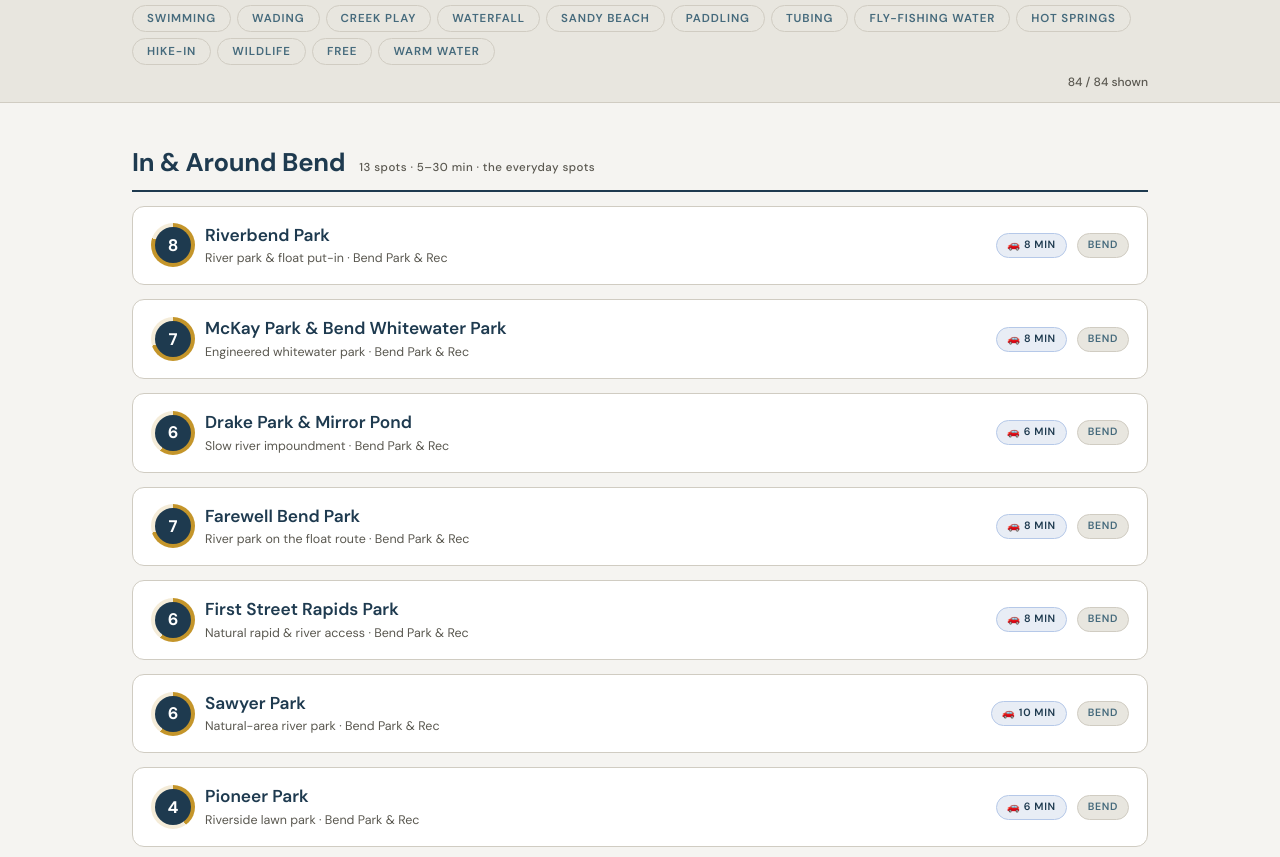
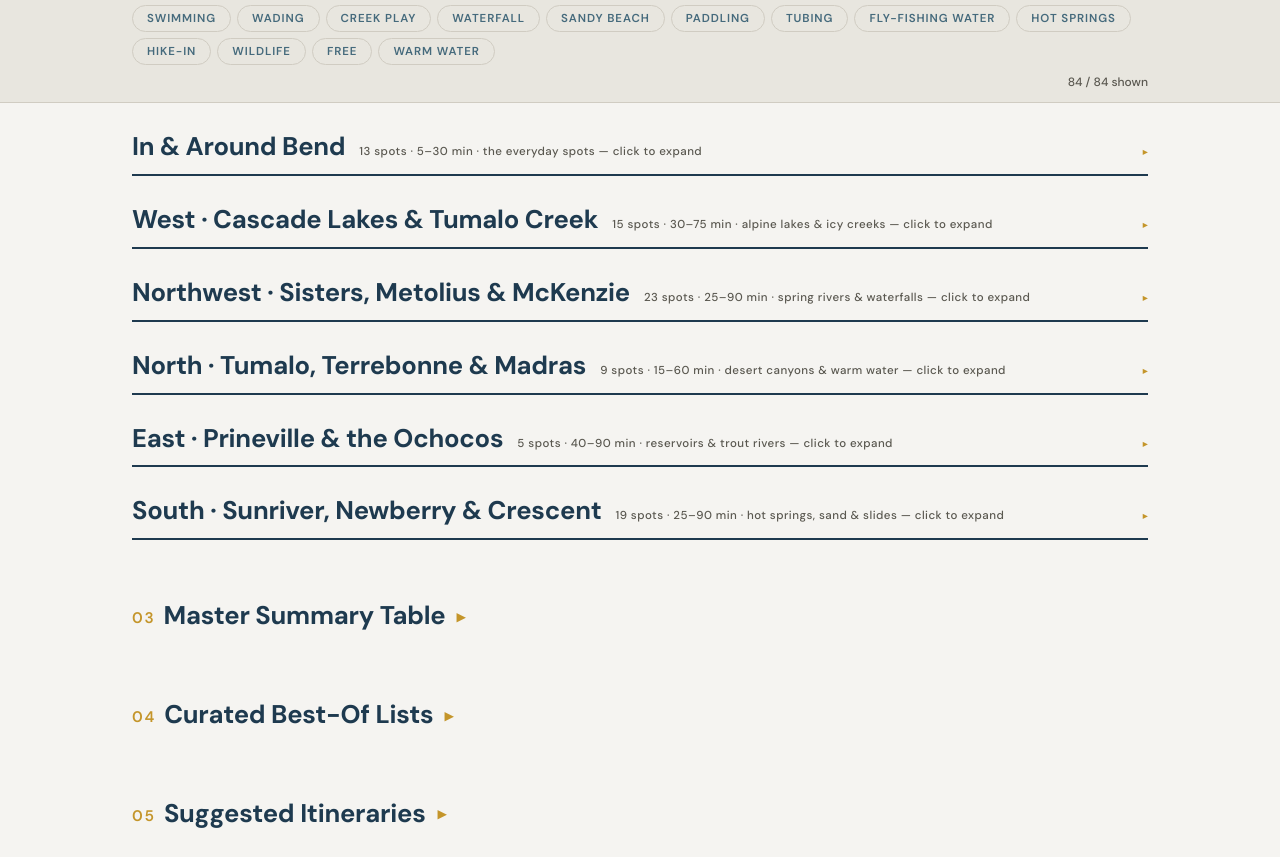
Before and after one commit to homekew/travel, a plain HTML site: page index.html in a window 1280 px wide. Shown: the part 1940-2797 px from the top of the page. Drawn offline with Linux system fonts and the light colour scheme.

Commit message:
Make sections and region groups collapsible

```diff
--- a/index.html
+++ b/index.html
@@ -68,7 +68,14 @@ a.ext:hover{color:var(--goldl)}
 .pill.on{background:var(--river);color:#fff}
 .count{font-size:.75rem;font-weight:500;color:var(--ink2);margin-left:auto}
 /* ---------- destination cards ---------- */
-.region-head{display:flex;align-items:baseline;gap:14px;margin:40px 0 4px;border-bottom:2px solid var(--river);padding-bottom:6px}
+.region-head{display:flex;align-items:baseline;gap:14px;margin:24px 0 4px;border-bottom:2px solid var(--river);padding-bottom:6px;cursor:pointer}
+.region-head:hover h2{color:var(--river2)}
+h2 .chev,.region-head .chev{display:inline-block;margin-left:auto;color:var(--gold);font-size:.65em;transition:transform .2s;vertical-align:middle}
+h2.sec .chev{margin-left:10px}
+h2.sec{cursor:pointer}
+section.closed .wrap>*:not(h2.sec){display:none!important}
+section.closed h2 .chev,.region-head.closed .chev{transform:rotate(-90deg)}
+.rbody.collapsed{display:none}
 .region-head h2{margin:0}
 .region-head .rmeta{font-size:.72rem;font-weight:500;letter-spacing:.04em;color:var(--ink2)}
 .dest{background:var(--card);border:1px solid var(--line);border-radius:12px;margin:14px 0;overflow:hidden;scroll-margin-top:104px}
@@ -1249,10 +1256,15 @@ function render(){
   for(const rg of Object.keys(REGIONS)){
     const items=D.filter(d=>d.region===rg);
     if(!items.length)continue;
-    html+=`<div class="region-head" id="r-${rg}"><h2>${REGIONS[rg]}</h2><span class="rmeta">${items.length} spots · ${REGIONMETA[rg]}</span></div>`;
-    html+=items.map(card).join("");
+    html+=`<div class="region-head closed" id="r-${rg}" data-rg="${rg}"><h2>${REGIONS[rg]}</h2><span class="rmeta">${items.length} spots · ${REGIONMETA[rg]} — click to expand</span><span class="chev">▾</span></div>`;
+    html+=`<div class="rbody collapsed" id="rb-${rg}">`+items.map(card).join("")+`</div>`;
   }
   c.innerHTML=html;
+  c.querySelectorAll(".region-head").forEach(h=>h.onclick=()=>{
+    const rb=document.getElementById("rb-"+h.dataset.rg);
+    rb.classList.toggle("collapsed");
+    h.classList.toggle("closed",rb.classList.contains("collapsed"));
+  });
   document.getElementById("statCount").textContent=D.length;
   buildTable();buildPills();applyFilters();
 }
@@ -1278,9 +1290,12 @@ function applyFilters(){
     if(okQ&&okT)shown++;
   });
   document.querySelectorAll(".region-head").forEach(h=>{
-    const rg=h.id.replace("r-","");
+    const rg=h.dataset.rg;
     const any=[...document.querySelectorAll(`.dest[data-region="${rg}"]`)].some(e=>!e.classList.contains("hidden"));
     h.classList.toggle("hidden",!any);
+    const rb=document.getElementById("rb-"+rg);
+    rb.classList.toggle("hidden",!any);
+    if((q||active.size)&&any){rb.classList.remove("collapsed");h.classList.remove("closed");}
   });
   document.getElementById("shownCount").textContent=shown+" / "+D.length+" shown";
 }
@@ -1310,13 +1325,33 @@ function goDest(id){
     document.querySelectorAll(".pill.on").forEach(p=>p.classList.remove("on"));
     applyFilters();
   }
+  const rb=el.closest(".rbody");
+  if(rb){rb.classList.remove("collapsed");const rh=document.getElementById("r-"+el.dataset.region);if(rh)rh.classList.remove("closed");}
   el.open=true;
-  el.scrollIntoView({behavior:"smooth",block:"start"});
+  if(el.scrollIntoView)el.scrollIntoView({behavior:"smooth",block:"start"});
 }
 document.querySelectorAll("#sumtbl th").forEach(th=>th.onclick=()=>{
   const k=th.dataset.k; sortDir=(sortK===k)?-sortDir:(["sw","wa","cr","ov"].includes(k)?-1:1); sortK=k; buildTable();
 });
+["plan","table","best","itin","safety"].forEach(id=>{
+  const sec=document.getElementById(id);if(!sec)return;
+  const h=sec.querySelector("h2");
+  h.classList.add("sec");h.insertAdjacentHTML("beforeend",'<span class="chev">▾</span>');
+  h.onclick=()=>sec.classList.toggle("closed");
+  if(id!=="plan")sec.classList.add("closed");
+});
+function openHash(){
+  const id=location.hash.slice(1);if(!id)return;
+  const sec=document.getElementById(id);
+  if(sec&&sec.tagName==="SECTION")sec.classList.remove("closed");
+  if(id.startsWith("r-")){
+    const rb=document.getElementById("rb-"+id.slice(2));
+    if(rb){rb.classList.remove("collapsed");sec&&sec.classList&&document.getElementById(id).classList.remove("closed");}
+  }
+}
+window.addEventListener("hashchange",openHash);
 render();
+openHash();
 </script>
 </body>
 </html>
```
